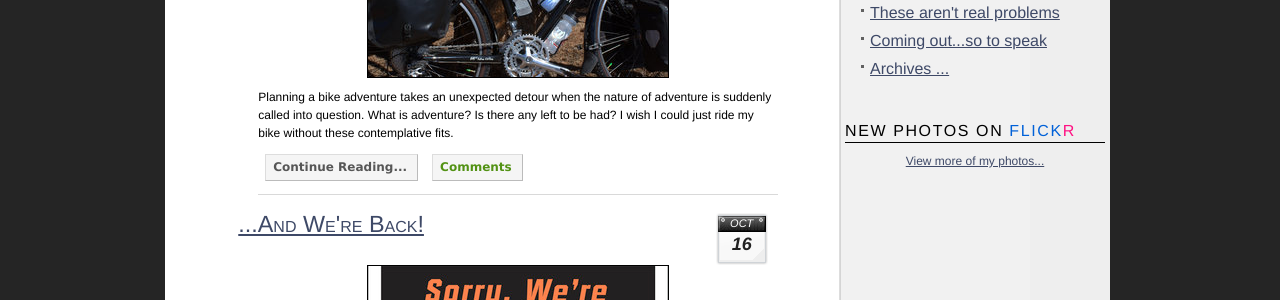
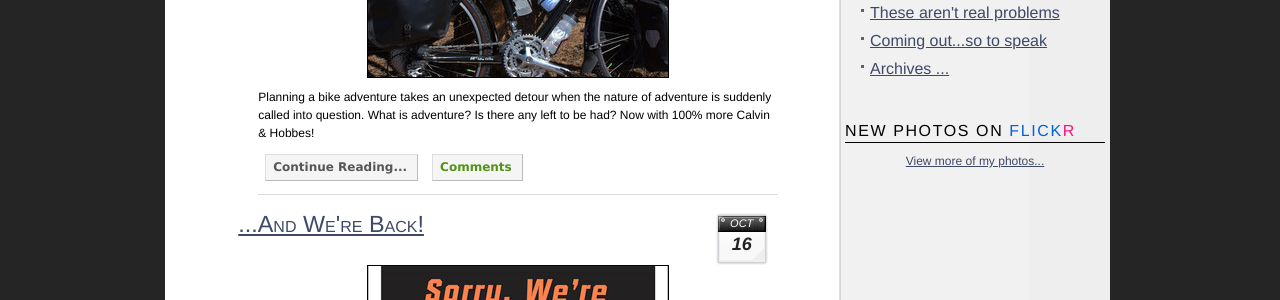
Before and after one commit to Ramblurr/elusivetruth, a Jekyll site: the page built from index.html, in a window 1280 px wide. Shown: the part 661-961 px from the top of the page. Built offline with Jekyll 4.4.1, drawn with Linux system fonts in a browser that asks for light colours; some web fonts are replaced; Markdown is read by kramdown in place of the engine named in the settings; the list of posts is cut into pages by our own code; comment, search, counter and statistics services are not loaded.

Commit message:
fix teaser

```diff
--- a/_posts/2011-10-24-the-adventure-illusion.markdown
+++ b/_posts/2011-10-24-the-adventure-illusion.markdown
@@ -2,7 +2,7 @@
 layout: post
 title: "The Adventure Illusion or: how I learned to stop thinking and just ride a bike"
 uuid: d4e27a62-fb9c-11e0-bbf9-525400e84d96
-teaser: Planning a bike adventure takes an unexpected detour when the nature of adventure is suddenly called into question. What is adventure? Is there any left to be had? I wish I could just ride my bike without these contemplative fits.
+teaser: Planning a bike adventure takes an unexpected detour when the nature of adventure is suddenly called into question. What is adventure? Is there any left to be had? Now with 100% more Calvin & Hobbes!
 teaser-img: bike2
 ---
 
```
